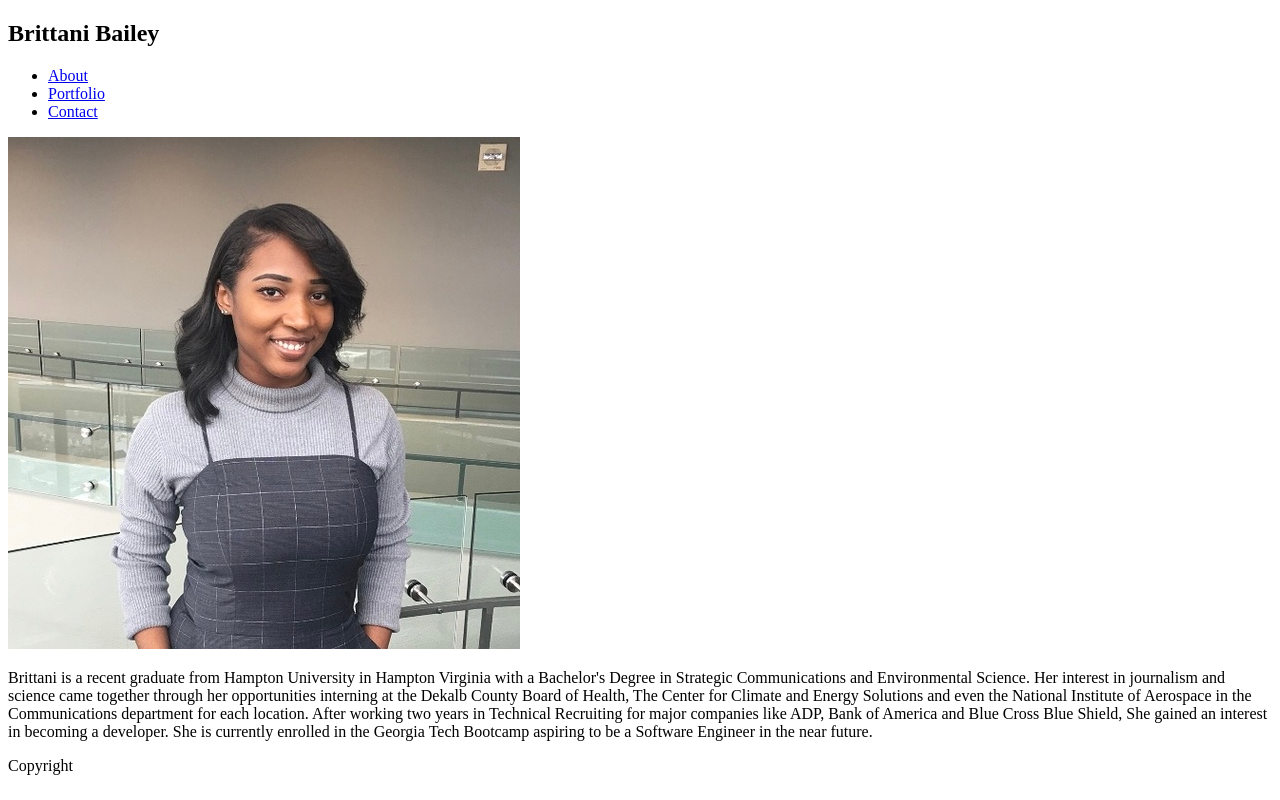
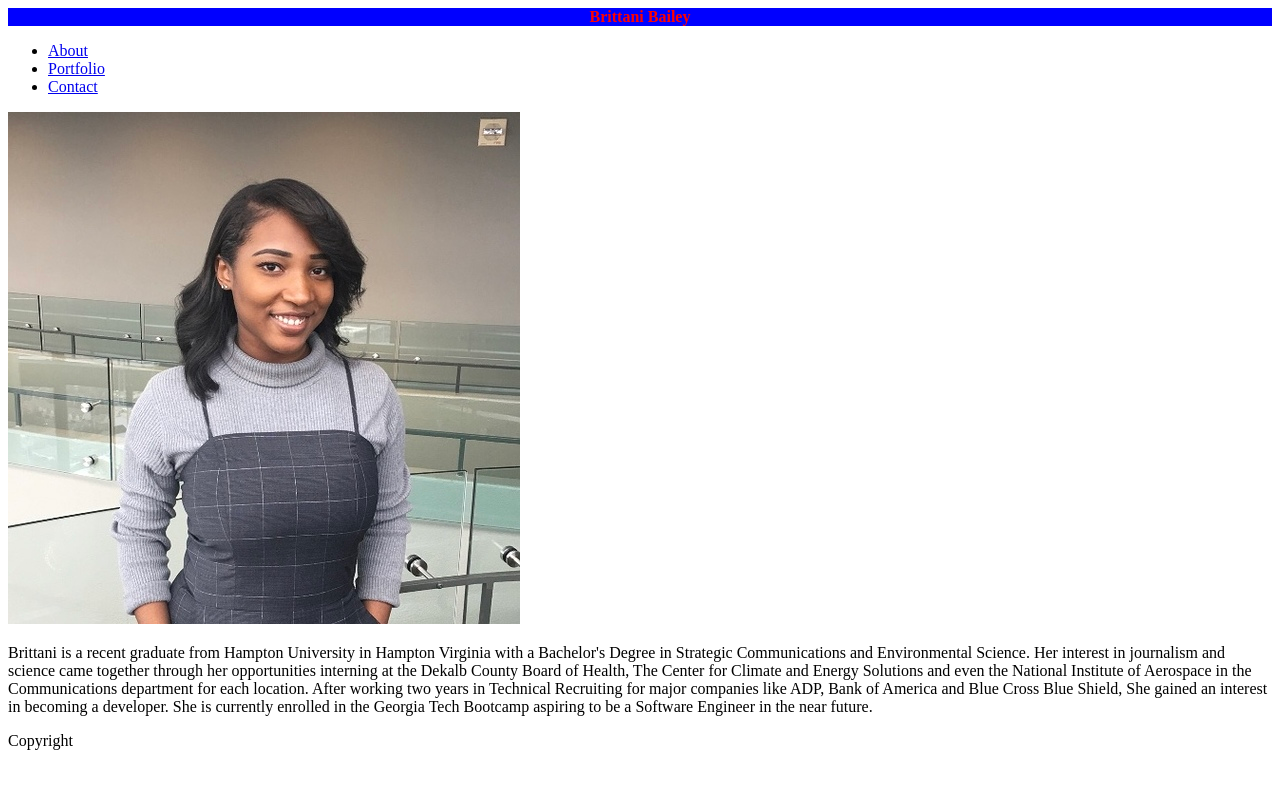
Before and after one commit to brittanibailey1719/codePortfolio, a plain HTML site: page index.html in a window 1280 px wide. Drawn offline with Linux system fonts and the light colour scheme.

Commit message:
adding css style to header

```diff
--- a/index.html
+++ b/index.html
@@ -6,7 +6,18 @@
     <meta name="viewport" content="width=device-width, initial-scale=1.0">
     <meta http-equiv="X-UA-Compatible" content="ie=edge">
     <title>Brittani Bailey</title>
-    <link href="in-style.css" rel="stylesheet" type="text/css">
+    <style>
+        h2 {
+            color: red;
+            font-size: medium;
+            margin: 0px;
+            background-color: blue;
+            text-align: center;
+            p {
+                color: #999999;
+            }
+        }
+    </style>
 </head>
 
 <body>
```
